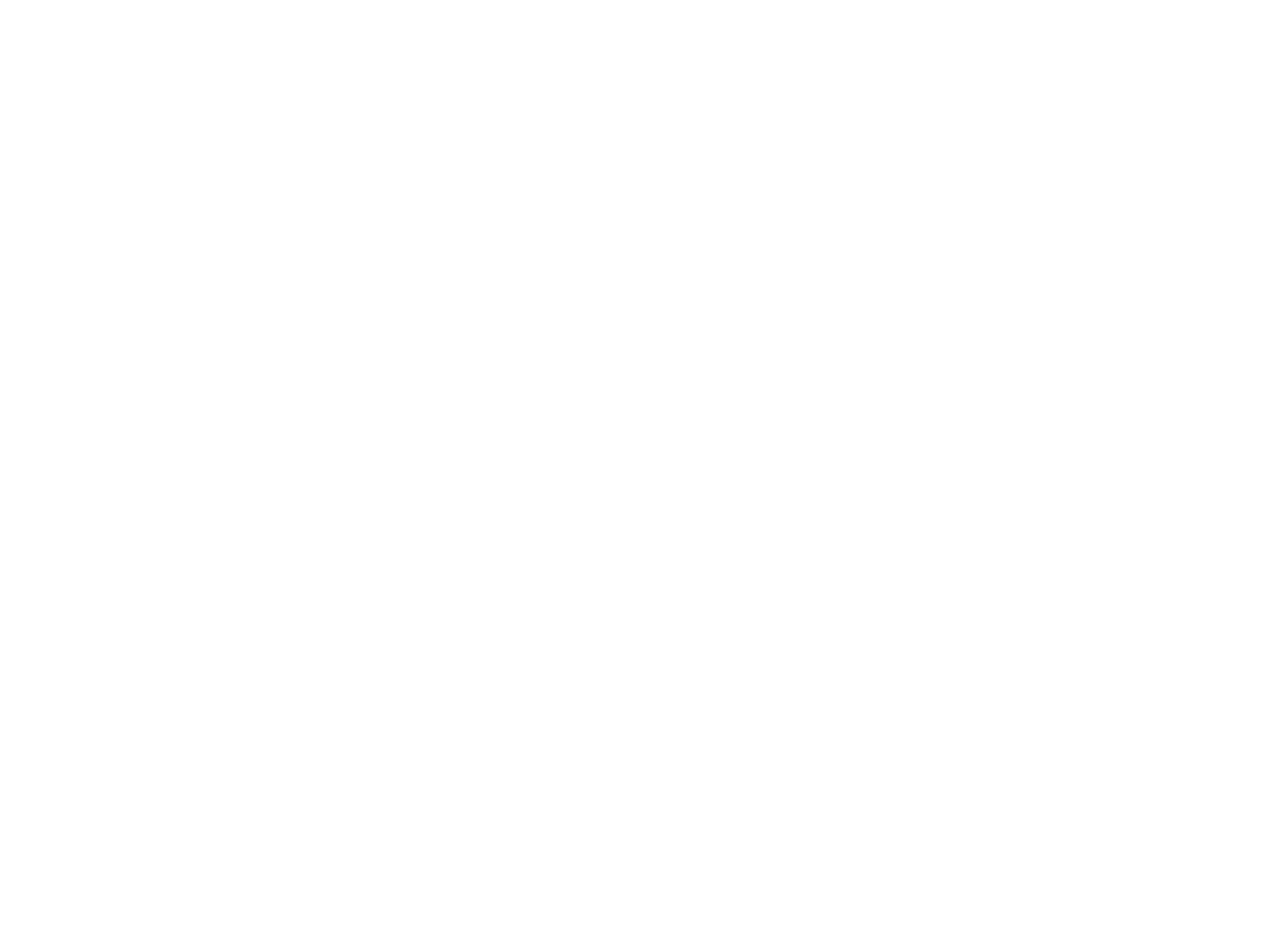
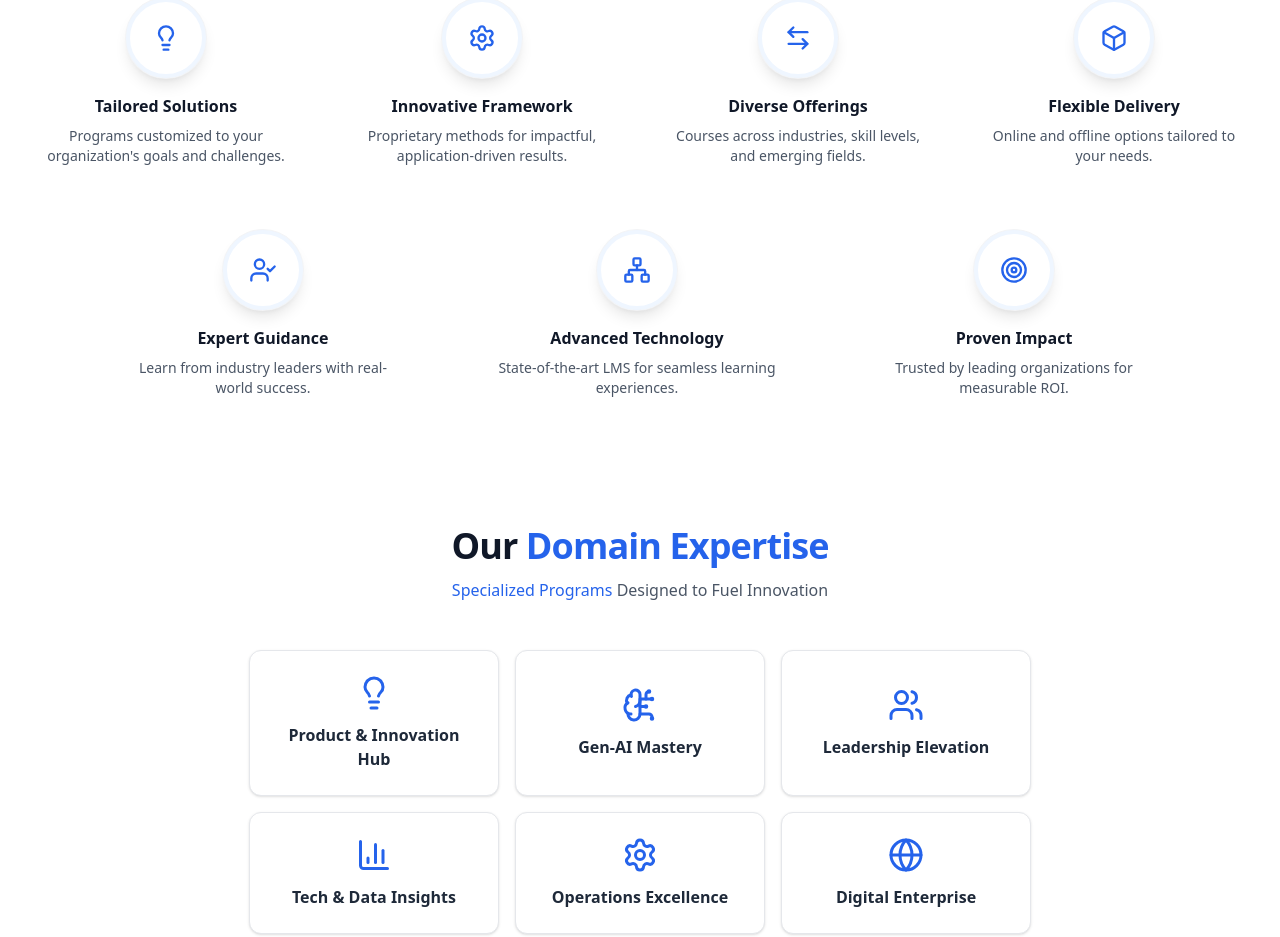
Before and after one commit to RynThakur/Accredian-clone, a Next.js app: page / in a window 1280 px wide. Shown: the part 1860-2797 px from the top of the page. Before the commit the page ends 1638 px from the top, so only its background shows below. Built offline with nearby package versions, Linux system fonts and the light colour scheme.

Commit message:
add visuals of accredian-edge

```diff
--- a/app/page.tsx
+++ b/app/page.tsx
@@ -2,6 +2,7 @@
 import Hero from "@/components/sections/Hero";
 import Stats from "@/components/sections/Stats";
 import Clients from "@/components/sections/Clients";
+import AccredianEdge from "@/components/sections/AccredianEdge";
 
 export default function Home(){
   return(
@@ -11,6 +12,7 @@
         <Hero />
         <Stats />
         <Clients />
+        <AccredianEdge />
       </main>
     </div>
   );
--- /dev/null
+++ b/components/sections/AccredianEdge.tsx
@@ -0,0 +1,139 @@
+import React from "react";
+import {
+  Lightbulb, Target, Box, Settings, Network, ArrowLeftRight, UserCheck,
+  BrainCircuit, Users, BarChart3, Globe, Wallet,
+  MonitorPlay, MonitorOff, GraduationCap, Briefcase, Image as ImageIcon
+} from "lucide-react";
+
+export default function AccredianEdge() {
+  return (
+    <section id="accredian-edge" className="py-20 bg-white overflow-hidden">
+      <div className="max-w-7xl mx-auto px-4 sm:px-6 lg:px-8 space-y-32">
+
+        <div>
+          <div className="text-center mb-16">
+            <h2 className="text-3xl md:text-4xl font-bold text-gray-900 mb-3 tracking-tight">
+              The <span className="text-blue-600">Accredian Edge</span>
+            </h2>
+            <p className="text-gray-600 font-medium">Key Aspects of <span className="text-blue-600">Our Strategic Training</span></p>
+          </div>
+
+          <div className="grid grid-cols-1 md:grid-cols-2 lg:grid-cols-4 gap-8 lg:gap-12 relative">
+            <EdgeItem icon={<Lightbulb size={28}/>} title="Tailored Solutions" desc="Programs customized to your organization's goals and challenges." />
+            <EdgeItem icon={<Settings size={28}/>} title="Innovative Framework" desc="Proprietary methods for impactful, application-driven results." />
+            <EdgeItem icon={<ArrowLeftRight size={28}/>} title="Diverse Offerings" desc="Courses across industries, skill levels, and emerging fields." />
+            <EdgeItem icon={<Box size={28}/>} title="Flexible Delivery" desc="Online and offline options tailored to your needs." />
+            <div className="hidden lg:block lg:col-span-4 flex justify-center gap-12 mt-4">
+               <div className="flex justify-center gap-24 w-full px-24">
+                  <EdgeItem icon={<UserCheck size={28}/>} title="Expert Guidance" desc="Learn from industry leaders with real-world success." />
+                  <EdgeItem icon={<Network size={28}/>} title="Advanced Technology" desc="State-of-the-art LMS for seamless learning experiences." />
+                  <EdgeItem icon={<Target size={28}/>} title="Proven Impact" desc="Trusted by leading organizations for measurable ROI." />
+               </div>
+            </div>
+          </div>
+        </div>
+        <div>
+          <div className="text-center mb-12">
+            <h2 className="text-3xl md:text-4xl font-bold text-gray-900 mb-3 tracking-tight">
+              Our <span className="text-blue-600">Domain Expertise</span>
+            </h2>
+            <p className="text-gray-600 font-medium"><span className="text-blue-600">Specialized Programs</span> Designed to Fuel Innovation</p>
+          </div>
+
+          <div className="flex flex-wrap justify-center gap-4 max-w-5xl mx-auto">
+            <DomainCard icon={<Lightbulb />} text="Product & Innovation Hub" />
+            <DomainCard icon={<BrainCircuit />} text="Gen-AI Mastery" />
+            <DomainCard icon={<Users />} text="Leadership Elevation" />
+            <DomainCard icon={<BarChart3 />} text="Tech & Data Insights" />
+            <DomainCard icon={<Settings />} text="Operations Excellence" />
+            <DomainCard icon={<Globe />} text="Digital Enterprise" />
+            <DomainCard icon={<Wallet />} text="Fintech Innovation Lab" />
+          </div>
+        </div>
+        <div>
+          <div className="text-center mb-12">
+            <h2 className="text-3xl md:text-4xl font-bold text-gray-900 mb-3 tracking-tight">
+              Tailored <span className="text-blue-600">Course Segmentation</span>
+            </h2>
+            <p className="text-gray-600 font-medium">Explore <span className="text-blue-600">Custom-fit Courses</span> Designed to Address Every Professional Focus</p>
+          </div>
+
+          <div className="grid grid-cols-1 md:grid-cols-2 lg:grid-cols-4 gap-6">
+            <CourseCard title="Program Specific" desc="Certificate, Executive, Post Graduate Certificate" color="from-blue-100 to-blue-50" />
+            <CourseCard title="Industry Specific" desc="IT, Healthcare, Retail, Finance, Education, Manufacturing" color="from-purple-100 to-purple-50" />
+            <CourseCard title="Topic Specific" desc="Machine Learning, Design, Analytics, Cybersecurity, Cloud" color="from-indigo-100 to-indigo-50" />
+            <CourseCard title="Level Specific" desc="Senior Leadership, Mid-Career Professionals, Freshers" color="from-sky-100 to-sky-50" />
+          </div>
+        </div>
+        <div className="bg-blue-600 rounded-3xl p-8 md:p-12 text-white shadow-xl flex flex-col md:flex-row items-center gap-12 relative overflow-hidden">
+          <div className="md:w-1/3 relative z-10">
+            <p className="text-blue-100 font-medium mb-2">Who Should Join?</p>
+            <h2 className="text-3xl md:text-4xl font-bold leading-tight mb-8">Strategic Skill Enhancement</h2>
+            <div className="w-full h-64 bg-white/10 backdrop-blur-sm rounded-2xl border border-white/20 flex flex-col items-center justify-center">
+              <ImageIcon size={48} className="text-white/50 mb-2" />
+              <p className="text-sm text-white/70">Professional Image</p>
+            </div>
+          </div>
+          <div className="md:w-2/3 grid grid-cols-1 sm:grid-cols-2 gap-8 relative z-10">
+            <RoleItem icon={<MonitorPlay size={32}/>} title="Tech Professionals" desc="Enhance expertise, embrace tech, drive innovation." />
+            <RoleItem icon={<MonitorOff size={32}/>} title="Non-Tech Professionals" desc="Adapt digitally, collaborate in tech environments." />
+            <RoleItem icon={<GraduationCap size={32}/>} title="Emerging Professionals" desc="Develop powerful skills for rapid career growth." />
+            <RoleItem icon={<Briefcase size={32}/>} title="Senior Professionals" desc="Strengthen leadership, enhance strategic decisions." />
+          </div>
+
+          <div className="absolute top-0 right-0 w-96 h-96 bg-blue-500 rounded-full mix-blend-multiply filter blur-3xl opacity-50 translate-x-1/3 -translate-y-1/3"></div>
+        </div>
+
+      </div>
+    </section>
+  );
+}
+function EdgeItem({ icon, title, desc }: { icon: React.ReactNode, title: string, desc: string }) {
+  return (
+    <div className="flex flex-col items-center text-center group">
+      <div className="w-20 h-20 rounded-full bg-white border-4 border-blue-50 shadow-lg flex items-center justify-center text-blue-600 mb-4 group-hover:scale-110 transition-transform duration-300 ring-1 ring-gray-100">
+        {icon}
+      </div>
+      <h4 className="font-bold text-gray-900 mb-2">{title}</h4>
+      <p className="text-sm text-gray-600">{desc}</p>
+    </div>
+  );
+}
+
+function DomainCard({ icon, text }: { icon: React.ReactNode, text: string }) {
+  return (
+    <button className="flex flex-col items-center justify-center p-6 bg-white border border-gray-200 rounded-xl shadow-sm hover:shadow-md hover:border-blue-300 hover:-translate-y-1 transition-all w-full sm:w-[250px] group">
+      <div className="text-blue-600 mb-3 group-hover:scale-110 transition-transform">
+        {React.cloneElement(icon as React.ReactElement, { size: 36 })}
+      </div>
+      <span className="font-semibold text-gray-800 text-center">{text}</span>
+    </button>
+  );
+}
+
+function CourseCard({ title, desc, color }: { title: string, desc: string, color: string }) {
+  return (
+    <div className="bg-white rounded-xl overflow-hidden border border-gray-100 shadow-md hover:shadow-xl transition-shadow group">
+      <div className={`h-40 bg-gradient-to-br ${color} flex items-center justify-center relative overflow-hidden`}>
+        <ImageIcon size={40} className="text-blue-900/20" />
+        <div className="absolute inset-0 bg-blue-900/5 group-hover:bg-transparent transition-colors"></div>
+      </div>
+      <div className="p-6 text-center">
+        <h4 className="text-xl font-bold text-blue-600 mb-2">{title}</h4>
+        <p className="text-sm text-gray-600">{desc}</p>
+      </div>
+    </div>
+  );
+}
+
+function RoleItem({ icon, title, desc }: { icon: React.ReactNode, title: string, desc: string }) {
+  return (
+    <div className="flex flex-col items-start text-left">
+      <div className="mb-4 bg-white/10 p-3 rounded-lg border border-white/20">
+        {icon}
+      </div>
+      <h4 className="text-xl font-bold mb-2">{title}</h4>
+      <p className="text-blue-100 text-sm leading-relaxed">{desc}</p>
+    </div>
+  );
+}
```
